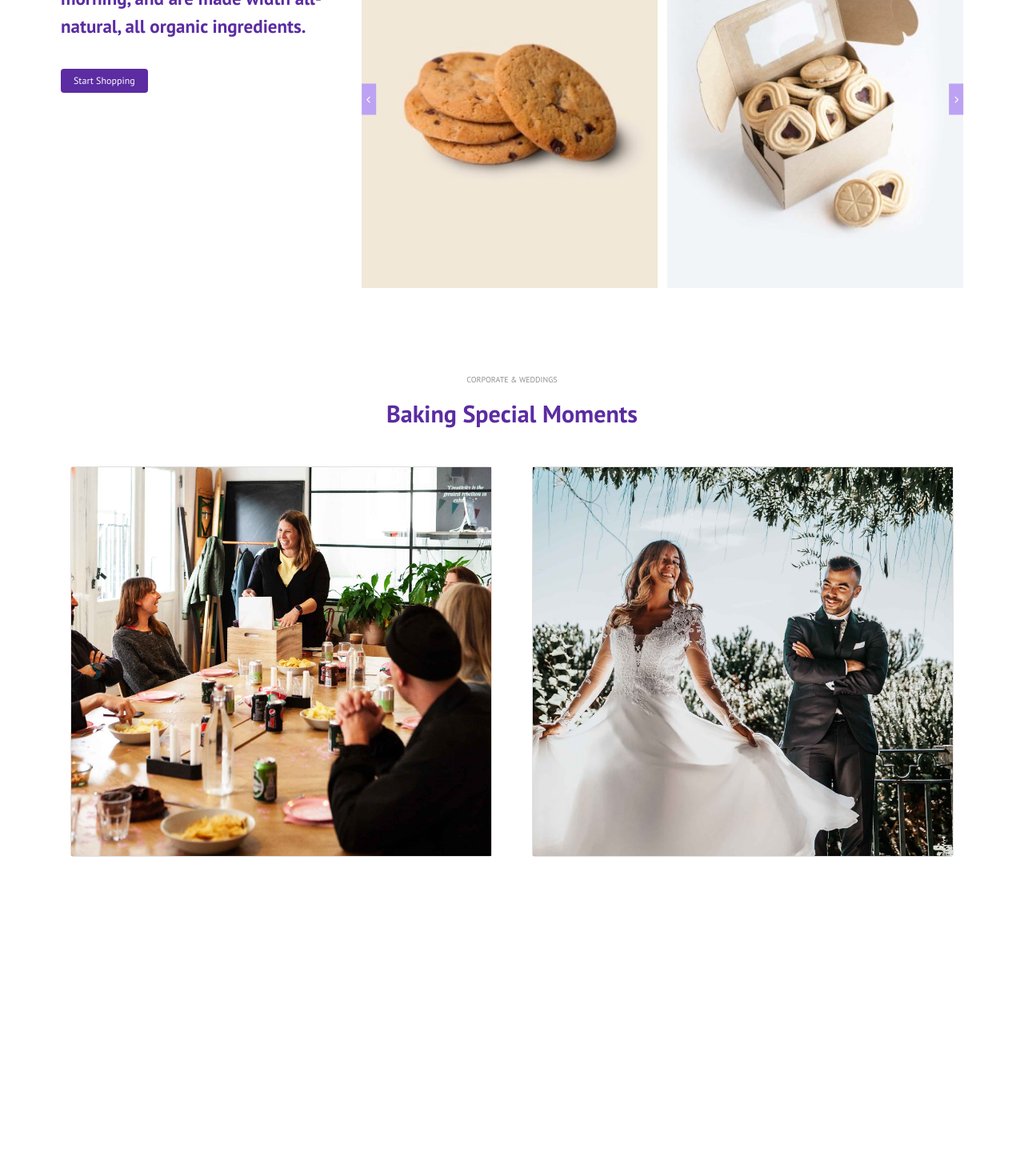
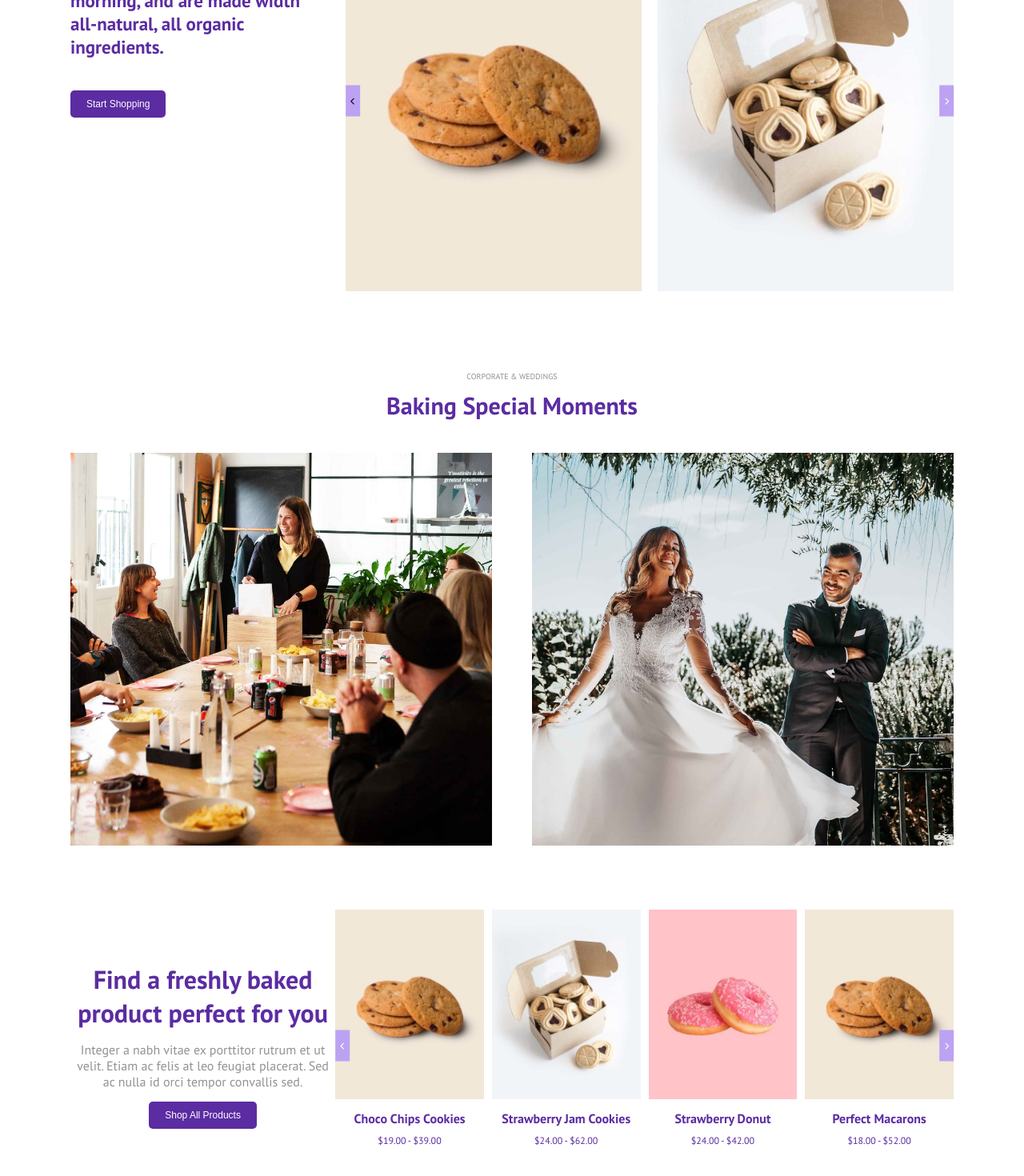
Before and after one commit to IonCatana/proj-html-vuejs, a Vue app: page / in a window 1280 px wide. Shown: the part 792-2262 px from the top of the page at 80% size. Before the commit the page ends 1863 px from the top, so only its background shows below. Built offline with nearby package versions, Linux system fonts and the light colour scheme.

Commit message:
component AllProducts done

```diff
--- a/package.json
+++ b/package.json
@@ -10,7 +10,6 @@
   "dependencies": {
     "@fontsource/pt-sans": "^4.5.3",
     "@fortawesome/fontawesome-free": "^6.1.0",
-    "bootstrap": "^5.1.3",
     "core-js": "^3.8.3",
     "vue": "^2.6.14"
   },
--- a/src/App.vue
+++ b/src/App.vue
@@ -22,7 +22,6 @@ export default {
 </script>
 
 <style lang="scss">
-@import "../node_modules/bootstrap/scss/bootstrap.scss";
 @import "../node_modules/@fortawesome/fontawesome-free/css/all.css";
 @import "./assets/scss/variables.scss";
 @import "./assets/scss/common.scss";
--- a/src/assets/scss/common.scss
+++ b/src/assets/scss/common.scss
@@ -11,7 +11,6 @@ body {
   max-width: 1200px;
   width: 92%;
   margin: 0 auto;
-  padding: 0;
 }
 li{
   list-style: none;
--- a/src/components/Header/PerfectBread.vue
+++ b/src/components/Header/PerfectBread.vue
@@ -25,11 +25,13 @@ export default {
 .header_container {
   padding-top: 10rem;
   width: 290px;
-  h1{
+  h1 {
+    padding-top: 10px;
     font-size: 38px;
     font-weight: 900;
   }
-  p{
+  p {
+    padding: 20px 0px;
     font-size: 10.9px;
   }
   span {
@@ -41,9 +43,10 @@ export default {
   font-size: 12px;
   color: #5b2ca2;
   background-color: #ffffff;
-  padding: 8px 20px;
+  padding: 10px 20px;
   border-radius: 5px;
-  &:hover{
+  border: none;
+  &:hover {
     background-color: #5b2ca2;
     color: #ffffff;
   }
--- /dev/null
+++ b/src/components/Main/AllProducts.vue
@@ -0,0 +1,130 @@
+<template>
+  <div id="all_products">
+    <div class="container">
+      <div class="shop_all_products">
+        <div class="">
+          <h1 class="daisy_bush">
+            Find a freshly baked product perfect for you
+          </h1>
+          <p class="manatee">
+            Integer a nabh vitae ex porttitor rutrum et ut velit. Etiam ac felis
+            at leo feugiat placerat. Sed ac nulla id orci tempor convallis sed.
+          </p>
+          <button class="btn">Shop All Products</button>
+        </div>
+      </div>
+      <div class="cards">
+        <div class="card">
+          <i class="fa-solid fa-chevron-left"></i>
+          <img src="../../assets/img/choco-chip-cookies-400x510.jpg" alt="" />
+          <h2 class="daisy_bush">Choco Chips Cookies</h2>
+          <p class="prezzo daisy_bush">$19.00 - $39.00</p>
+        </div>
+        <div class="card">
+          <img src="../../assets/img/strawberry-jam-cookies-400x510.jpg" alt="" />
+          <h2 class="daisy_bush">Strawberry Jam Cookies</h2>
+          <p class="prezzo daisy_bush">$24.00 - $62.00</p>
+        </div>
+        <div class="card">
+          <img src="../../assets/img/strawberry-donut-400x510.jpg" alt="" />
+          <h2 class="daisy_bush">Strawberry Donut</h2>
+          <p class="prezzo daisy_bush">$24.00 - $42.00</p>
+        </div>
+        <div class="card">
+          <i class="fa-solid fa-chevron-right"></i>
+          <img src="../../assets/img/choco-chip-cookies-400x510.jpg" alt="" />
+          <h2 class="daisy_bush">Perfect Macarons</h2>
+          <p class="prezzo daisy_bush">$18.00 - $52.00</p>
+        </div>
+      </div>
+    </div>
+  </div>
+</template>
+
+<script>
+export default {};
+</script>
+
+<style lang="scss" scoped>
+.cards {
+  width: 70%;
+  display: flex;
+  gap: 10px;
+  .card {
+    position: relative;
+    width: calc(100% / 4);
+
+    h2 {
+      text-align: center;
+      font-size: 16px;
+      padding: 10px 0px;
+    }
+    p {
+      text-align: center;
+      font-size: 12px;
+    }
+    img {
+      width: 100%;
+
+    }
+  }
+}
+#all_products {
+  width: 1200px;
+  margin: 0 auto;
+  padding-top: 80px;
+}
+.container {
+  display: flex;
+  .shop_all_products {
+    width: 30%;
+    height: 340px;
+    display: flex;
+    justify-content: center;
+    align-items: center;
+    h1 {
+      text-align: center;
+    }
+    p {
+      text-align: center;
+      padding: 15px 0px;
+    }
+  }
+  .btn {
+    padding: 10px 20px;
+    border-radius: 5px;
+    border: none;
+    font-size: 12px;
+    margin-top: 20px;
+    color: #ffffff;
+    background-color: #5b2ca2;
+    display: flex;
+    justify-content: center;
+    align-items: center;
+    text-align: center;
+    margin: 0 auto;
+  }
+}
+.fa-chevron-left {
+
+  position: absolute;
+  top: 50%;
+  left: 9px;
+  transform: translate(-50%, -50%);
+  background-color: #bda2f3;
+  color: #ffffff;
+  font-size: 9px;
+  padding: 15px 6px;
+}
+.fa-chevron-right {
+  z-index: 9;
+  position: absolute;
+  top: 50%;
+  right: -9px;
+  transform: translate(-50%, -50%);
+  background-color: #bda2f3;
+  color: #ffffff;
+  font-size: 9px;
+  padding: 15px 6px;
+}
+</style>
--- a/src/components/Main/MyMain.vue
+++ b/src/components/Main/MyMain.vue
@@ -2,17 +2,20 @@
   <div id="my_main">
     <StartShoping />
     <SpecialMoments />
+    <AllProducts />
   </div>
 </template>
 
 <script>
 import StartShoping from "./StartShoping.vue";
 import SpecialMoments from "./SpecialMoments.vue";
+import AllProducts from "./AllProducts.vue";
 export default {
   name: "MyMain",
   components: {
     StartShoping,
     SpecialMoments,
+    AllProducts,
   },
 };
 </script>
--- a/src/components/Main/SpecialMoments.vue
+++ b/src/components/Main/SpecialMoments.vue
@@ -2,7 +2,7 @@
   <div id="special_moments">
     <div class="container">
       <div class="titolo text-center">
-        <span class="manatee">Corporate & Weddings</span>
+        <p class="manatee">Corporate & Weddings</p>
         <h1 class="daisy_bush">Baking Special Moments</h1>
       </div>
       <div class="cards">
@@ -50,19 +50,22 @@ export default {
   margin: 0 auto;
 }
 .titolo {
-  span {
+  p {
     text-transform: uppercase;
     font-size: 10px;
+    text-align: center;
   }
   h1 {
-    margin-top: 15px;
+    margin-top: 10px;
     font-size: 30px;
     font-weight: 600;
+    text-align: center;
   }
 }
 .cards {
   padding-top: 40px;
   display: flex;
+  justify-content: space-between;
   gap: 50px;
   width: 100%;
   .card {
@@ -73,6 +76,7 @@ export default {
 }
 img {
   width: 100%;
+  height: 100%;
 }
 .info {
   visibility: hidden;
@@ -91,23 +95,34 @@ img {
   display: flex;
   justify-content: center;
   align-items: center;
-  p{
+  p {
     text-transform: uppercase;
     font-size: 10px;
+    text-align: center;
   }
-  h1{
+  h1 {
+    padding: 10px 0px;
+    margin-bottom: 10px;
     font-size: 32px;
     font-weight: 600;
     padding-bottom: 10px;
+    text-align: center;
   }
-  .btn{
+  .btn {
     background-color: #5b2ca2;
     color: #ffffff;
-    padding: 8px 20px;
+    padding: 10px 20px;
+    border-radius: 5px;
+    border: none;
+    display: flex;
+    justify-content: center;
+    align-items: center;
+    text-align: center;
+    margin: 0 auto;
+    cursor: pointer;
   }
-
 }
-.card:hover .info{
+.card:hover .info {
   visibility: visible;
   cursor: pointer;
 }
--- a/src/components/Main/StartShoping.vue
+++ b/src/components/Main/StartShoping.vue
@@ -2,7 +2,7 @@
   <div id="start_shoping">
     <div class="container">
       <div class="row">
-        <div class="col-4 ">
+        <div class="col-4">
           <span class="manatee">Our Products</span>
           <p class="daisy_bush">
             All our delectable pastries are backed fresh in our Kitchen very
@@ -15,10 +15,10 @@
             <div class="col-6">
               <i class="fa-solid fa-chevron-left"></i>
               <div class="info text-center">
-                <div>
+                <div class="spec_titolo">
                   <h2>Choco Chips Cookies</h2>
                   <p>Coockies, Pastries</p>
-                  <span>$19.00 $39.00</span>
+                  <p class="prezzo">$19.00 $39.00</p >
                 </div>
               </div>
               <img
@@ -29,10 +29,10 @@
             <div class="col-6">
               <i class="fa-solid fa-chevron-right"></i>
               <div class="info text-center">
-                <div>
+                <div class="spec_titolo">
                   <h2>Strawberry Jam Cookies</h2>
                   <p>Coockies, Pastries</p>
-                  <span>$24.00 $62.00</span>
+                  <p class="prezzo">$24.00 $62.00</p >
                 </div>
               </div>
               <img
@@ -59,15 +59,13 @@ export default {
   width: 1200px;
   margin: 0 auto;
 }
-
 .col-4 {
-  padding: 0;
-  padding-right: 50px;
   span {
     font-size: 10px;
     text-transform: uppercase;
   }
   p {
+    padding: 20px 0;
     font-size: 23px;
     font-weight: 700;
   }
@@ -76,7 +74,9 @@ export default {
     margin-top: 20px;
     color: #ffffff;
     background-color: #5b2ca2;
-    padding: 5px 15px;
+    padding: 10px 20px;
+    border-radius: 5px;
+    border: none;
     &:hover {
       background-color: #ffffff;
       color: #5b2ca2;
@@ -86,9 +86,9 @@ export default {
 .col-6 {
   position: relative;
   width: 370px;
-  padding: 0;
   img {
     width: 100%;
+    height: 100%;
   }
 }
 .col-6:hover .info {
@@ -97,6 +97,7 @@ export default {
 }
 .row {
   display: flex;
+  gap: 20px;
   justify-content: space-between;
 }
 .fa-chevron-left {
@@ -106,7 +107,7 @@ export default {
   left: 9px;
   transform: translate(-50%, -50%);
   background-color: #bda2f3;
-  color: #ffffff;
+  color: #050505;
   font-size: 9px;
   padding: 15px 6px;
 }
@@ -133,15 +134,20 @@ export default {
   overflow: auto;
   background-color: rgba($color: #000000, $alpha: 0.2);
 }
+.spec_titolo {
   h2 {
     font-size: 21px;
     font-weight: 600;
+    text-align: center;
   }
   p {
     font-size: 13px;
+    text-align: center;
   }
-span {
+  .prezzo {
     font-size: 20px;
     font-weight: 600;
+    text-align: center;
+  }
 }
 </style>
```
Also changed, not shown: 1 other file (tests, documents, lock files or other folders). Lines whose indentation alone changed are shown as unchanged.
